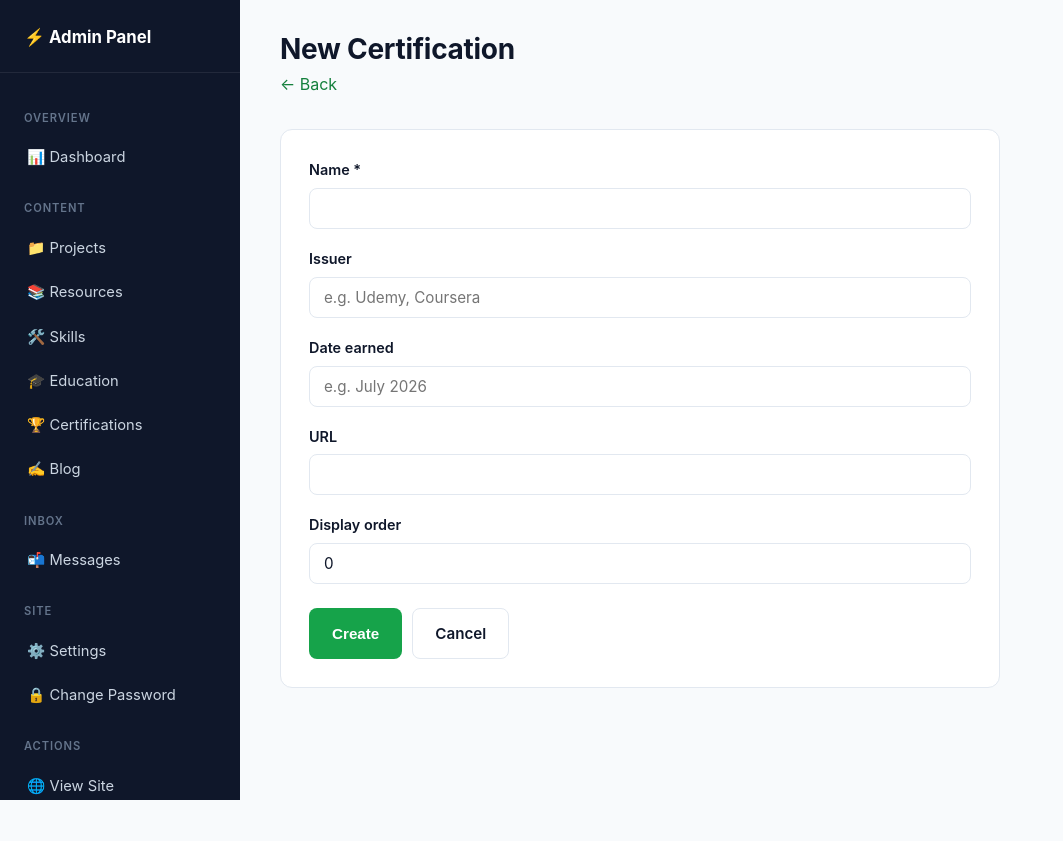
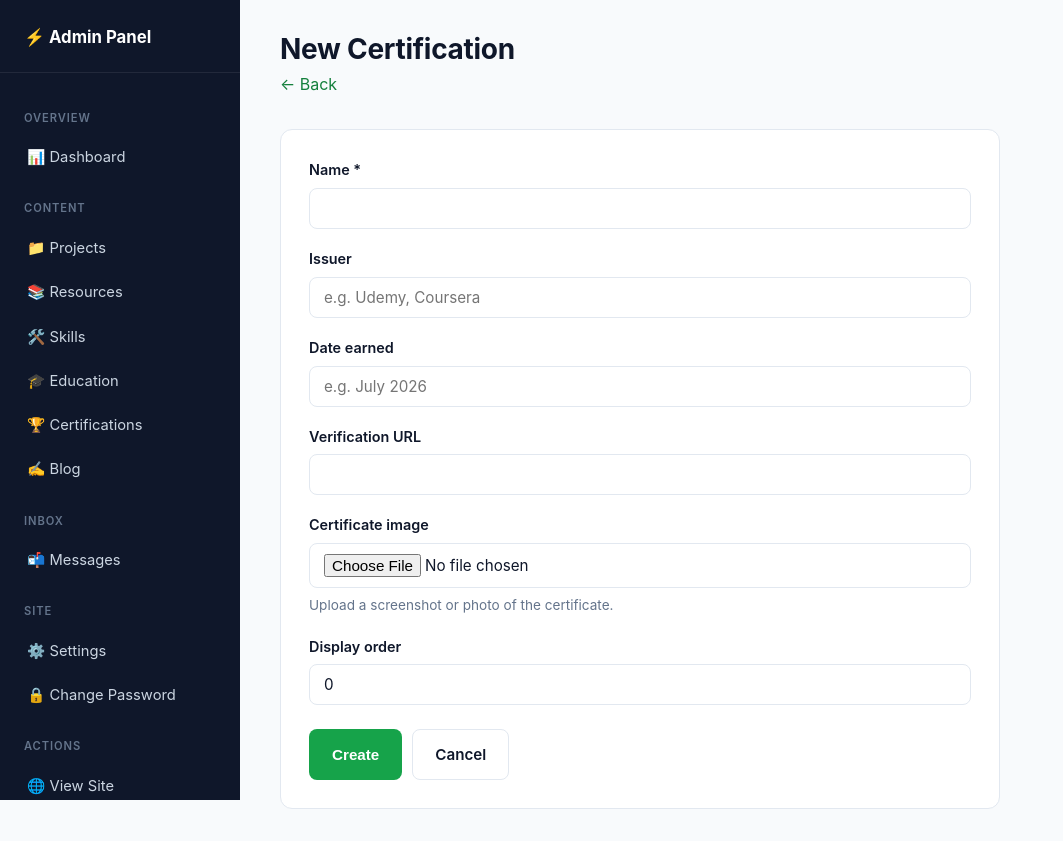
Before and after one commit to NeuralBishal/Portfolio, a Flask app: page /admin/certifications/new in a window 1280 px wide. Shown: the whole page, without its empty margins (0-1063 px from the left). Before the commit the page ends 800 px from the top, so only its background shows below. Run offline with Flask 3, Linux system fonts and the light colour scheme; the visitor is signed in with stand-in values (Sample User, id 1).

Commit message:
simplifying certifications

```diff
--- a/app/models.py
+++ b/app/models.py
@@ -161,8 +161,9 @@ class Certification(db.Model):
     id = db.Column(db.Integer, primary_key=True)
     name = db.Column(db.String(200), nullable=False)
     issuer = db.Column(db.String(200), default="")
-    date_earned = db.Column(db.String(50), default="")    # keep as string for flexibility
+    date_earned = db.Column(db.String(50), default="")
     url = db.Column(db.String(500), default="")
+    image_url = db.Column(db.String(500), default="")      # ← ADD THIS
     display_order = db.Column(db.Integer, default=0)
 
 
--- a/app/routes/admin.py
+++ b/app/routes/admin.py
@@ -437,11 +437,22 @@ def certifications_new():
         if not name:
             flash("Name is required.", "danger")
             return redirect(url_for("admin.certifications_new"))
+
+        image_url = ""
+        file = request.files.get("image")
+        if file and file.filename:
+            try:
+                image_url = save_file(file, folder="images")
+            except ValueError as e:
+                flash(str(e), "danger")
+                return redirect(url_for("admin.certifications_new"))
+
         db.session.add(Certification(
             name=name,
             issuer=request.form.get("issuer", "").strip(),
             date_earned=request.form.get("date_earned", "").strip(),
             url=request.form.get("url", "").strip(),
+            image_url=image_url,
             display_order=_int_or_zero(request.form.get("display_order")),
         ))
         db.session.commit()
@@ -460,6 +471,18 @@ def certifications_edit(cert_id):
         cert.date_earned = request.form.get("date_earned", "").strip()
         cert.url = request.form.get("url", "").strip()
         cert.display_order = _int_or_zero(request.form.get("display_order"))
+
+        # ── Image upload ──
+        file = request.files.get("image")
+        if file and file.filename:
+            if cert.image_url:
+                delete_file(cert.image_url)
+            try:
+                cert.image_url = save_file(file, folder="images")
+            except ValueError as e:
+                flash(str(e), "danger")
+                return redirect(url_for("admin.certifications_edit", cert_id=cert.id))
+
         db.session.commit()
         flash("Certification updated.", "success")
         return redirect(url_for("admin.certifications_list"))
@@ -470,6 +493,8 @@ def certifications_edit(cert_id):
 @login_required
 def certifications_delete(cert_id):
     cert = Certification.query.get_or_404(cert_id)
+    if cert.image_url:
+        delete_file(cert.image_url)
     db.session.delete(cert)
     db.session.commit()
     flash("Certification deleted.", "info")
--- a/app/static/css/style.css
+++ b/app/static/css/style.css
@@ -541,3 +541,20 @@ img { max-width: 100%; height: auto; display: block; }
 .mt-6 { margin-top: 24px; }
 .mb-0 { margin-bottom: 0; }
 .muted { color: var(--ink-500); }
+
+/* ── Certificate cards: show full image without cropping ── */
+.card__image--cert {
+    aspect-ratio: 4 / 3;
+    background: #f8fafc;
+    display: flex;
+    align-items: center;
+    justify-content: center;
+    padding: 12px;
+}
+
+.card__image--cert img {
+    width: 100%;
+    height: 100%;
+    object-fit: contain;
+    border-radius: 6px;
+}
--- a/app/templates/admin/certifications_form.html
+++ b/app/templates/admin/certifications_form.html
@@ -7,7 +7,7 @@
         <p class="muted" style="margin:0;"><a href="{{ url_for('admin.certifications_list') }}">← Back</a></p>
     </div>
 </div>
-<form method="POST" class="admin-form">
+<form method="POST" enctype="multipart/form-data" class="admin-form">
     <div class="form-group">
         <label>Name *</label>
         <input type="text" name="name" required value="{{ cert.name if cert else '' }}">
@@ -21,8 +21,18 @@
         <input type="text" name="date_earned" value="{{ cert.date_earned if cert else '' }}" placeholder="e.g. July 2026">
     </div>
     <div class="form-group">
-        <label>URL</label>
+        <label>Verification URL</label>
         <input type="url" name="url" value="{{ cert.url if cert else '' }}">
+    </div>
+    <div class="form-group">
+        <label>Certificate image {% if cert and cert.image_url %}(leave empty to keep current){% endif %}</label>
+        {% if cert and cert.image_url %}
+            <div style="margin:8px 0;">
+                <img src="{{ cert.image_url }}" style="max-width:300px;border-radius:8px;border:1px solid var(--ink-200);">
+            </div>
+        {% endif %}
+        <input type="file" name="image" accept=".jpg,.jpeg,.png,.gif,.webp">
+        <p class="muted" style="font-size:0.85rem;margin-top:6px;">Upload a screenshot or photo of the certificate.</p>
     </div>
     <div class="form-group">
         <label>Display order</label>
--- a/app/templates/education.html
+++ b/app/templates/education.html
@@ -48,10 +48,10 @@
                     <h3 style="font-size:1.05rem;margin-bottom:6px;">{{ cert.name }}</h3>
                     <p class="muted" style="font-size:0.9rem;margin-bottom:6px;">{{ cert.issuer }}</p>
                     {% if cert.date_earned %}
-                        <p class="muted" style="font-size:0.85rem;margin:0;">{{ cert.date_earned }}</p>
+                        <p class="muted" style="font-size:0.85rem;margin:0 0 14px;">{{ cert.date_earned }}</p>
                     {% endif %}
                     {% if cert.url %}
-                        <a href="{{ cert.url }}" target="_blank" rel="noopener" class="btn btn--ghost btn--sm mt-4">View →</a>
+                        <a href="{{ cert.url }}" target="_blank" rel="noopener" class="btn btn--ghost btn--sm">Verify →</a>
                     {% endif %}
                 </div>
             {% endfor %}
```
